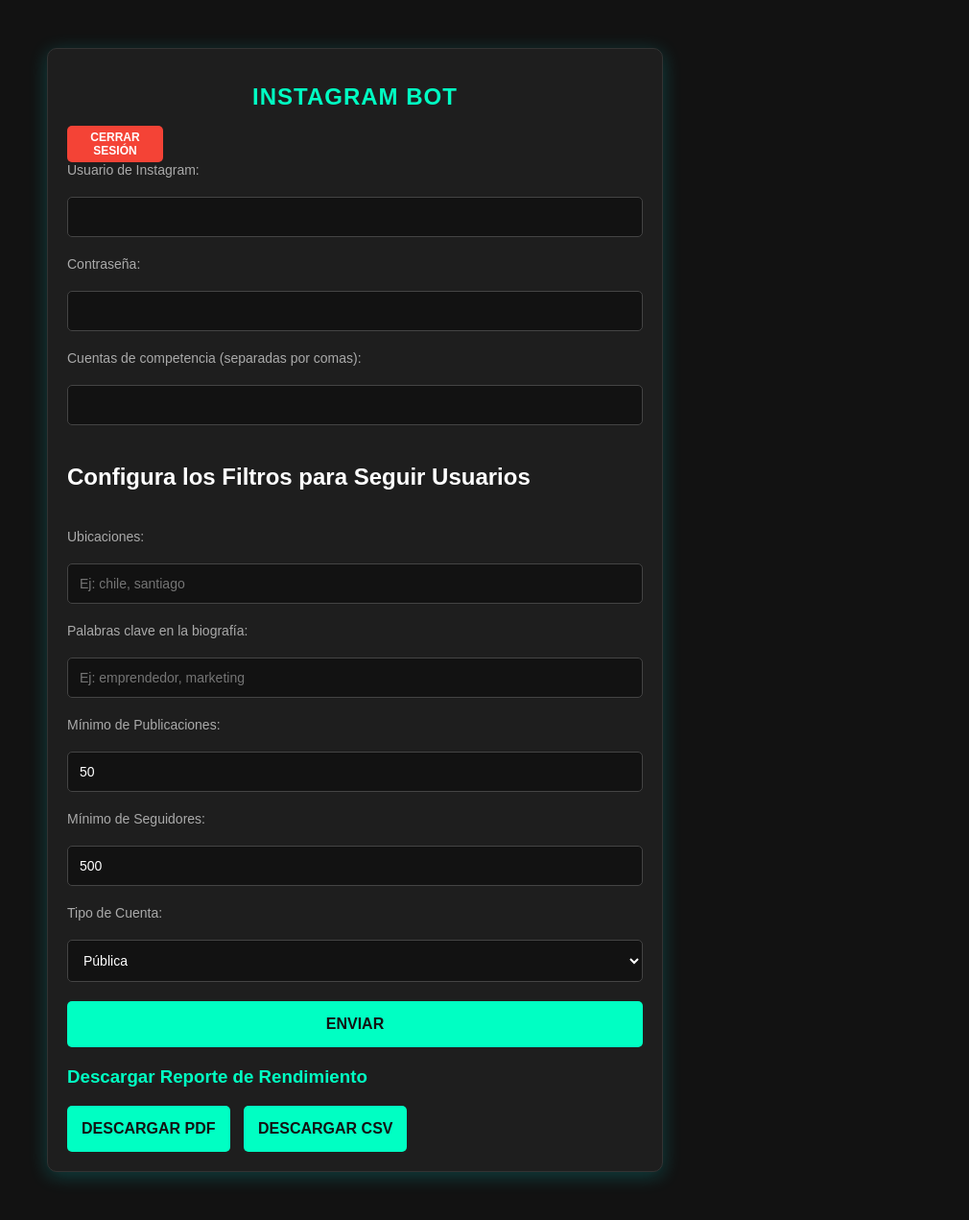
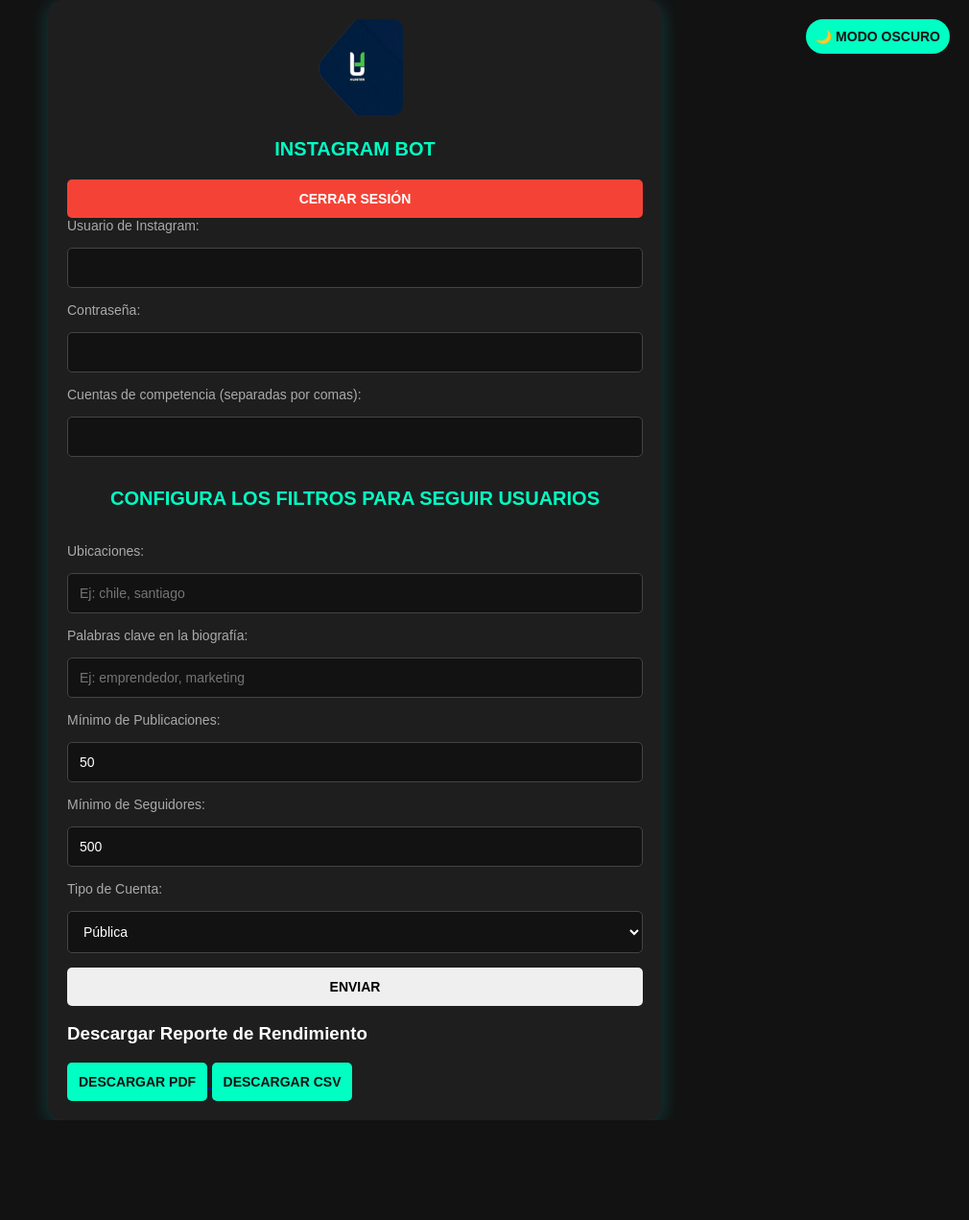
Before and after one commit to jeremontoya155/BackForAPPBOT, a Flask app: page /bot in a window 1280 px wide. Shown: the whole page at 96% size, without its empty margins (270-1280 px from the left). After the commit the page ends 1167 px from the top, so only its background shows below. Run offline with Flask 3, Linux system fonts and the light colour scheme.

Commit message:
Solo posibles BOTs front

```diff
--- a/static/styles.css
+++ b/static/styles.css
@@ -1,34 +1,65 @@
-
+/* General styles */
 body {
     font-family: 'Arial', sans-serif;
     background-color: #121212;
     color: #fff;
     margin: 0;
     padding: 0;
+    display: flex;
+    justify-content: center;
+    align-items: center;
+    min-height: 100vh;
+    transition: background 0.3s, color 0.3s;
+}
+
+/* Modo claro */
+body.light-mode {
+    background-color: #f5f5f5;
+    color: #000;
 }
 
 .container {
     max-width: 600px;
-    margin: 50px auto;
+    width: 90%;
     padding: 20px;
     background: #1e1e1e;
-    border-radius: 10px;
+    border-radius: 15px;
     box-shadow: 0 4px 20px rgba(0, 255, 255, 0.2);
-    border: 1px solid #333;
+    transition: background 0.3s, color 0.3s;
 }
 
-h1 {
+/* Modo claro para el contenedor */
+body.light-mode .container {
+    background: #fff;
+    color: #000;
+}
+
+/* Logo */
+.logo-container {
+    text-align: center;
+    margin-bottom: 20px;
+}
+
+.logo {
+    width: 100px;
+    height: auto;
+    border-radius: 10px;
+}
+
+/* Títulos */
+h1, h2 {
     text-align: center;
     color: #00ffc3;
-    font-size: 24px;
     text-transform: uppercase;
-    letter-spacing: 1px;
+    font-size: 20px;
+    margin-bottom: 20px;
 }
 
+/* Formulario */
 form {
     display: flex;
     flex-direction: column;
-    gap: 20px;
+    gap: 15px;
 }
 
 label {
@@ -51,64 +82,64 @@
     border: 1px solid #00ffc3;
 }
 
+/* Botones */
 button {
-    padding: 15px;
-    font-size: 16px;
+    padding: 12px;
+    font-size: 14px;
     font-weight: bold;
-    color: #121212;
-    background: #00ffc3;
+    text-transform: uppercase;
     border: none;
     border-radius: 5px;
     cursor: pointer;
-    text-transform: uppercase;
     transition: background 0.3s, transform 0.2s;
 }
 
 button:hover {
-    background: #00e6b2;
     transform: scale(1.05);
 }
 
-.log, .sugerencias, .reportes {
-    margin-top: 30px;
+.logout-btn {
+    background-color: #f44336;
+    color: white;
 }
 
-.log h2, .sugerencias h3, .reportes h3 {
-    color: #00ffc3;
-    font-size: 18px;
+#descargar-pdf, #descargar-csv {
+    background-color: #00ffc3;
+    color: #121212;
 }
 
-.log ul, .sugerencias ul {
-    list-style: none;
-    padding: 0;
+#descargar-pdf:hover, #descargar-csv:hover {
+    background-color: #00e6b2;
 }
 
-.log li, .sugerencias li {
-    background: #1e1e1e;
-    margin-bottom: 10px;
-    padding: 10px;
-    border-radius: 5px;
-    border: 1px solid #333;
+/* Tema claro para botones */
+body.light-mode .logout-btn {
+    background-color: #ff7961;
 }
 
-table {
-    width: 100%;
-    border-collapse: collapse;
-    margin-top: 10px;
+body.light-mode #descargar-pdf,
+body.light-mode #descargar-csv {
+    background-color: #007acc;
+    color: #fff;
 }
 
-th, td {
+/* Botón de modo claro/oscuro */
+.theme-toggle {
+    position: absolute;
+    top: 20px;
+    right: 20px;
+    background: #00ffc3;
+    color: #121212;
     padding: 10px;
-    border: 1px solid #333;
-    text-align: left;
+    border: none;
+    border-radius: 50px;
+    cursor: pointer;
+    font-size: 14px;
+    font-weight: bold;
+    transition: background 0.3s, color 0.3s;
 }
 
-th {
-    background: #1e1e1e;
-    color: #00ffc3;
-}
-
-td {
-    background: #2a2a2a;
+body.light-mode .theme-toggle {
+    background: #007acc;
     color: #fff;
 }
--- a/templates/index.html
+++ b/templates/index.html
@@ -7,15 +7,26 @@
     <link rel="stylesheet" href="{{ url_for('static', filename='styles.css') }}">
 </head>
 <body>
+    <!-- Botón de modo claro/oscuro -->
+    <button id="theme-toggle" class="theme-toggle">🌙 Modo Oscuro</button>
+
     <div class="container">
+        <!-- Sección del logo -->
+        <div class="logo-container">
+            <img src="{{ url_for('static', filename='Logo.png') }}" alt="Logo de Instagram Bot" class="logo">
+        </div>
+
+        <!-- Título principal -->
         <h1>Instagram Bot</h1>
 
+        <!-- Botón de cerrar sesión -->
         <form action="/logout" method="POST" style="margin-top: 10px; text-align: center;">
-            <button id="boton-cerrar-sesion" class="logout-btn" style="background-color: #f44336; color: white; padding: 5px 10px; font-size: 12px; border: none; border-radius: 5px; cursor: pointer; width: 100px;">
+            <button id="boton-cerrar-sesion" class="logout-btn">
                 Cerrar sesión
             </button>
         </form>
 
+        <!-- Formulario principal -->
         <form id="bot-form" action="/bot" method="POST">
             <label for="username">Usuario de Instagram:</label>
             <input type="text" id="username" name="username" required>
@@ -51,10 +62,10 @@
 
         <!-- Log de Mensajes -->
         {% if success %}
-        <p style="color: #00ffc3; font-size: 14px; margin-top: 20px;">{{ success }}</p>
+        <p class="success">{{ success }}</p>
         {% endif %}
         {% if error %}
-        <p style="color: #ff0033; font-size: 14px; margin-top: 20px;">{{ error }}</p>
+        <p class="error">{{ error }}</p>
         {% endif %}
 
         {% if log %}
@@ -63,7 +74,7 @@
             <ul>
                 {% for entry in log %}
                 <li>
-                    <strong style="color: #00ffc3;">@{{ entry.username }}</strong>: {{ entry.mensaje }}
+                    <strong>@{{ entry.username }}</strong>: {{ entry.mensaje }}
                 </li>
                 {% endfor %}
             </ul>
@@ -72,56 +83,43 @@
 
         <!-- Sugerencia -->
         {% if sugerencia %}
-        <div class="sugerencia-final" style="margin-top: 30px; padding: 10px; background: #2a2a2a; border-radius: 5px; color: #00ffc3;">
+        <div class="sugerencia-final">
             <h3>Sugerencia:</h3>
             <p>{{ sugerencia }}</p>
         </div>
         {% endif %}
 
         <!-- Botón de descarga de reportes -->
-        <div class="descargar-reporte" style="margin-top: 20px;">
-            <h3 style="color: #00ffc3;">Descargar Reporte de Rendimiento</h3>
-            <a href="/descargar_reporte_pdf" style="text-decoration: none;">
-                <button id="descargar-pdf" style="padding: 15px; font-size: 16px; font-weight: bold; color: #121212; background: #00ffc3; border: none; border-radius: 5px; cursor: pointer; text-transform: uppercase; transition: background 0.3s, transform 0.2s;">
-                    Descargar PDF
-                </button>
+        <div class="descargar-reporte">
+            <h3>Descargar Reporte de Rendimiento</h3>
+            <a href="/descargar_reporte_pdf">
+                <button id="descargar-pdf">Descargar PDF</button>
             </a>
-            <a href="/descargar_reporte_csv" style="text-decoration: none;">
-                <button id="descargar-csv" style="padding: 15px; font-size: 16px; font-weight: bold; color: #121212; background: #00ffc3; border: none; border-radius: 5px; cursor: pointer; text-transform: uppercase; transition: background 0.3s, transform 0.2s; margin-left: 10px;">
-                    Descargar CSV
-                </button>
+            <a href="/descargar_reporte_csv">
+                <button id="descargar-csv">Descargar CSV</button>
             </a>
         </div>
     </div>
 
     <!-- Scripts -->
     <script>
-        document.addEventListener('DOMContentLoaded', () => {
-            // Funcionalidad para el botón de cerrar sesión
-            const logoutButton = document.getElementById('boton-cerrar-sesion');
-            if (logoutButton) {
-                logoutButton.addEventListener('click', (e) => {
-                    console.log("Cerrando sesión...");
-                });
-            }
+        // Alternar tema claro/oscuro
+        const themeToggle = document.getElementById('theme-toggle');
+        const body = document.body;
 
-            // Descarga de reportes
-            const botonPDF = document.getElementById('descargar-pdf');
-            const botonCSV = document.getElementById('descargar-csv');
+        // Cargar tema desde localStorage
+        const currentTheme = localStorage.getItem('theme');
+        if (currentTheme === 'light') {
+            body.classList.add('light-mode');
+            themeToggle.textContent = '🌞 Modo Claro';
+        }
 
-            if (botonPDF) {
-                botonPDF.addEventListener('click', () => {
-                    console.log("Descargando el reporte en formato PDF...");
-                    alert("Descargando el reporte en formato PDF...");
-                });
-            }
-
-            if (botonCSV) {
-                botonCSV.addEventListener('click', () => {
-                    console.log("Descargando el reporte en formato CSV...");
-                    alert("Descargando el reporte en formato CSV...");
-                });
-            }
+        // Alternar tema y guardar preferencia
+        themeToggle.addEventListener('click', () => {
+            body.classList.toggle('light-mode');
+            const isLightMode = body.classList.contains('light-mode');
+            localStorage.setItem('theme', isLightMode ? 'light' : 'dark');
+            themeToggle.textContent = isLightMode ? '🌞 Modo Claro' : '🌙 Modo Oscuro';
         });
     </script>
 </body>
```
Also changed, not shown: static/login.css (+175 -42 lines), templates/login.html (+23 -1 lines), static/Logo.png (added).
